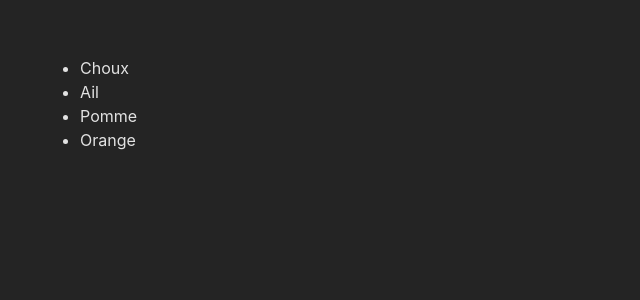
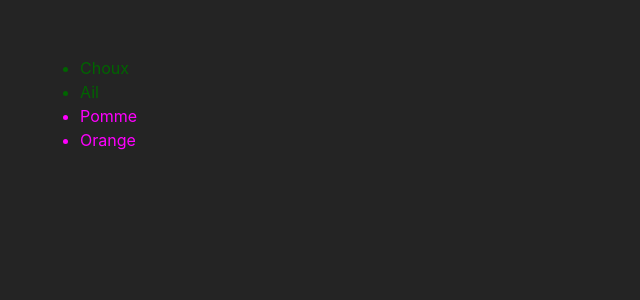
Before and after one commit to b2oba151/my-react-formation, a React (Vite) app: page / in a window 1280 px wide. Shown: the top 300 px of the page, without its empty margins (0-640 px from the left). Built offline with nearby package versions, Linux system fonts and the light colour scheme.

Commit message:
Update App.jsx

```diff
--- a/src/App.jsx
+++ b/src/App.jsx
@@ -4,22 +4,35 @@ import viteLogo from '/vite.svg';
 import './App.css';
 
 const products = [
-  { title: 'Choux', id: 1 },
-  { title: 'Ail', id: 2 },
-  { title: 'Pomme', id: 3 },
-  { title: 'Orange', id: 4 },
+  { title: 'Choux', isFruit: false, id: 1 },
+  { title: 'Ail', isFruit: false, id: 2 },
+  { title: 'Pomme', isFruit: true, id: 3 },
+  { title: 'Orange', isFruit: true, id: 4 },
 ];
 
 
-const listItems = products.map(product =>
-  //key pour permettre le CRUD facilement apres
-  <li key={product.id}> {product.title}</li>
-  );
+  function ShoppingList() {
+    //key pour permettre le CRUD facilement apres
+    const listItems = products.map(product =>
+      <li
+        key={product.id}
+        style={{
+          color: product.isFruit ? 'magenta' : 'darkgreen'
+        }}
+      >
+        {product.title}
+      </li>
+    );
+
+    return (
+      <ul>{listItems}</ul>
+    );
+  }
 
 function App() {
   return (
     <>
-    <ul>{listItems}</ul>
+    {ShoppingList()}
     </>
   );
 }
```
